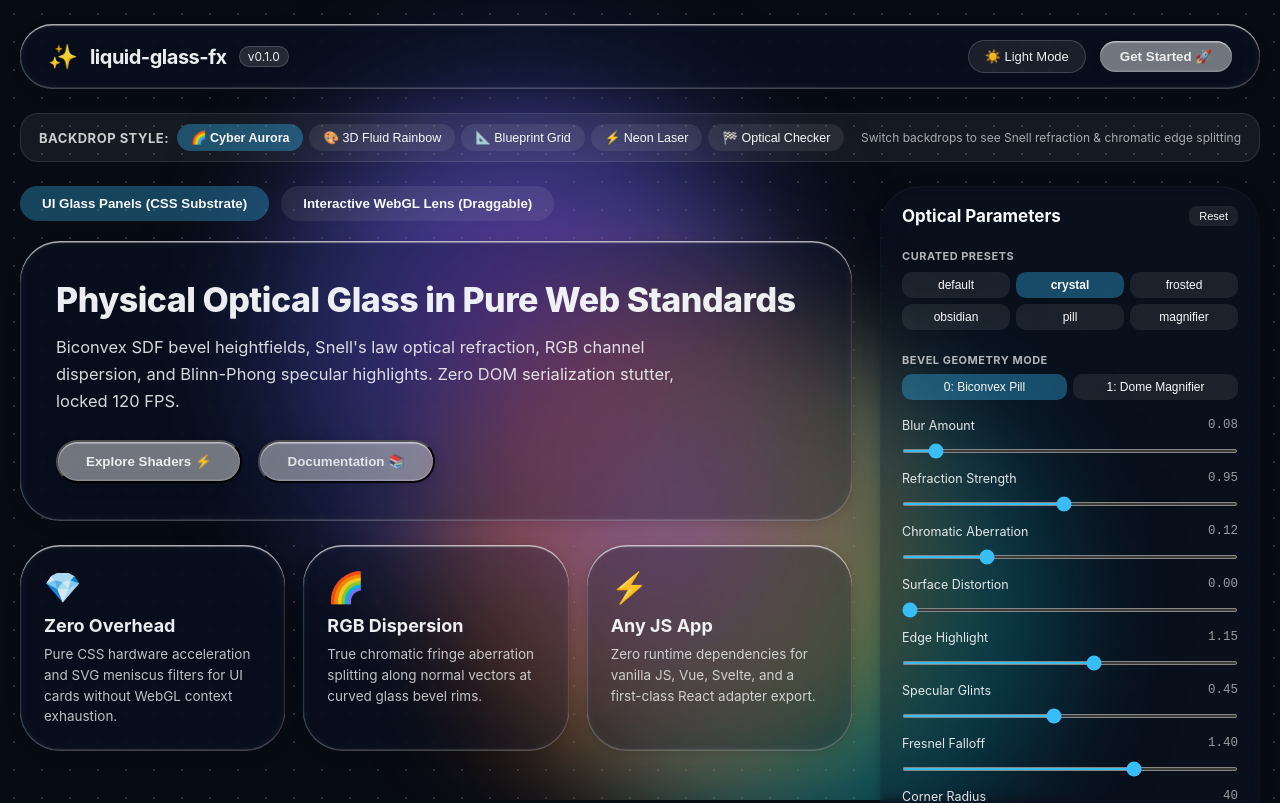
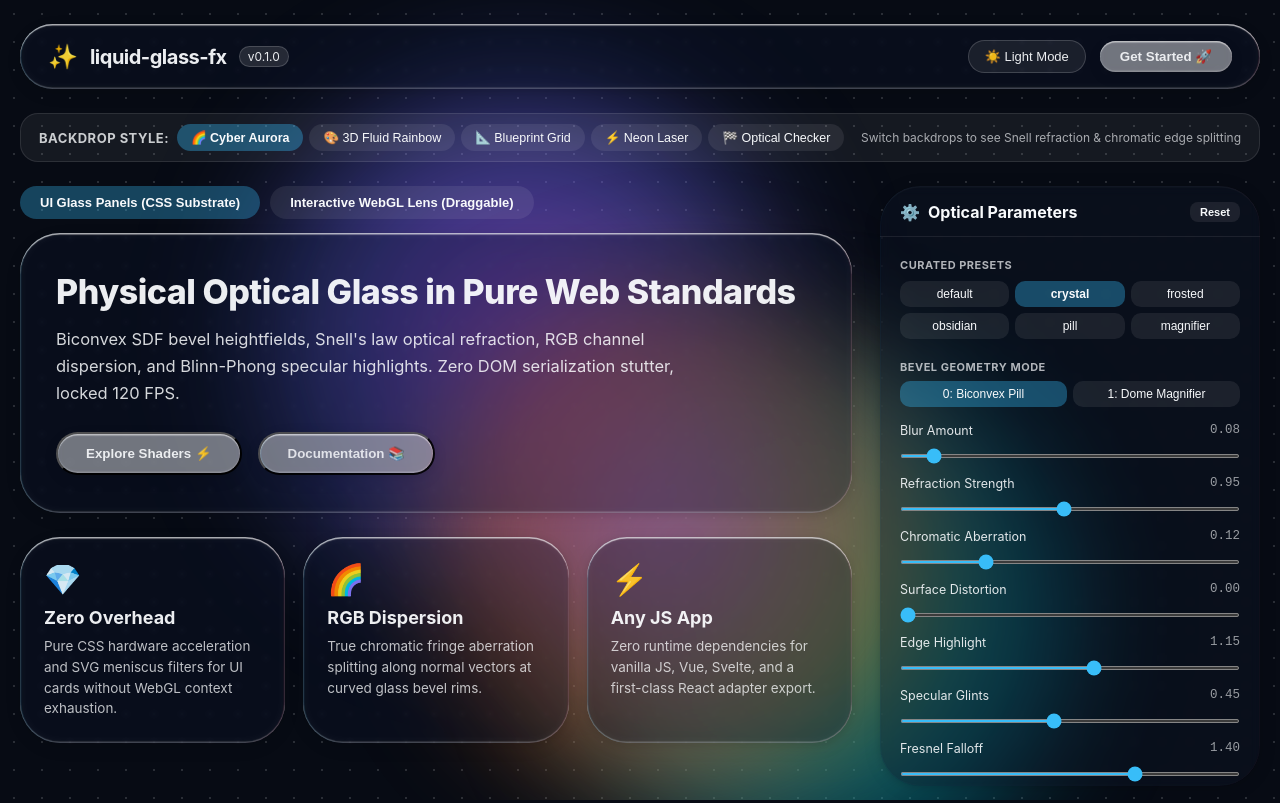
Before and after one commit to davidpconqueror/liquid-glass-fx, a React (Vite) app in the folder playground/: page / in a window 1280 px wide. Shown: the top 803 px of the page. Built offline with nearby package versions, Linux system fonts and the light colour scheme.

Commit message:
fix(playground): make optical parameters height uniform with demo stage and fix scrollbar leakage

```diff
--- a/playground/index.html
+++ b/playground/index.html
@@ -21,26 +21,34 @@
         background: #f1f5f9;
         color: #0f172a;
       }
-      /* Clean scrollbars for controls panel */
+      /* Clean custom scrollbars with track margins */
       ::-webkit-scrollbar {
         width: 6px;
         height: 6px;
       }
       ::-webkit-scrollbar-track {
         background: transparent;
+        margin: 8px 0;
       }
       ::-webkit-scrollbar-thumb {
-        background: rgba(255, 255, 255, 0.2);
-        border-radius: 4px;
+        background: rgba(255, 255, 255, 0.22);
+        border-radius: 9999px;
       }
       ::-webkit-scrollbar-thumb:hover {
-        background: rgba(56, 189, 248, 0.5);
+        background: rgba(56, 189, 248, 0.55);
       }
       body.light ::-webkit-scrollbar-thumb {
-        background: rgba(0, 0, 0, 0.2);
+        background: rgba(0, 0, 0, 0.22);
       }
       body.light ::-webkit-scrollbar-thumb:hover {
-        background: rgba(14, 165, 233, 0.6);
+        background: rgba(14, 165, 233, 0.65);
+      }
+      .glass-scrollbar {
+        scrollbar-width: thin;
+        scrollbar-color: rgba(255, 255, 255, 0.22) transparent;
+      }
+      body.light .glass-scrollbar {
+        scrollbar-color: rgba(0, 0, 0, 0.22) transparent;
       }
       @keyframes floatOrb1 {
         0%, 100% { transform: translate(0px, 0px) scale(1); }
--- a/playground/src/App.tsx
+++ b/playground/src/App.tsx
@@ -603,14 +603,15 @@ export function App() {
         >
           {/* Showcase Area */}
           <div>
-            <div style={{ display: "flex", gap: 12, marginBottom: 20 }}>
+            <div style={{ display: "flex", gap: 10, marginBottom: 14 }}>
               <button
                 onClick={() => setActiveTab("panel")}
                 style={{
-                  padding: "10px 22px",
-                  borderRadius: 24,
+                  padding: "9px 20px",
+                  borderRadius: 20,
                   border: "none",
                   fontWeight: 600,
+                  fontSize: 13,
                   cursor: "pointer",
                   background:
                     activeTab === "panel" ? "rgba(56, 189, 248, 0.32)" : "rgba(255,255,255,0.08)",
@@ -623,10 +624,11 @@ export function App() {
               <button
                 onClick={() => setActiveTab("lens")}
                 style={{
-                  padding: "10px 22px",
-                  borderRadius: 24,
+                  padding: "9px 20px",
+                  borderRadius: 20,
                   border: "none",
                   fontWeight: 600,
+                  fontSize: 13,
                   cursor: "pointer",
                   background:
                     activeTab === "lens" ? "rgba(56, 189, 248, 0.32)" : "rgba(255,255,255,0.08)",
@@ -741,7 +743,7 @@ export function App() {
               <div
                 style={{
                   position: "relative",
-                  height: 540,
+                  height: 550,
                   borderRadius: 24,
                   border: "1px solid rgba(255,255,255,0.15)",
                   overflow: "hidden",
@@ -753,7 +755,7 @@ export function App() {
                   id="lens-stage-canvas"
                   ref={stageCanvasRef}
                   width={800}
-                  height={540}
+                  height={550}
                   style={{
                     position: "absolute",
                     inset: 0,
@@ -783,12 +785,10 @@ export function App() {
             )}
           </div>
 
-          {/* Controls Panel (Sticky & Fully Scrollable) */}
+          {/* Controls Panel */}
           <div
             style={{
-              position: "sticky",
-              top: 24,
-              maxHeight: "calc(100vh - 48px)",
+              height: 600,
               display: "flex",
               flexDirection: "column",
             }}
@@ -797,36 +797,63 @@ export function App() {
               preset="default"
               theme={theme}
               style={{
-                padding: "20px 22px",
+                height: 600,
+                borderRadius: 24,
+                overflow: "hidden",
                 display: "flex",
                 flexDirection: "column",
-                gap: 18,
-                height: "100%",
-                maxHeight: "calc(100vh - 48px)",
-                overflowY: "auto",
-                overflowX: "hidden",
+                padding: 0,
               }}
             >
-              <div style={{ display: "flex", justifyContent: "space-between", alignItems: "center" }}>
-                <h3 style={{ fontSize: 17, fontWeight: 700 }}>Optical Parameters</h3>
+              <div
+                style={{
+                  display: "flex",
+                  justifyContent: "space-between",
+                  alignItems: "center",
+                  padding: "16px 20px 14px",
+                  borderBottom:
+                    theme === "dark"
+                      ? "1px solid rgba(255, 255, 255, 0.08)"
+                      : "1px solid rgba(0, 0, 0, 0.06)",
+                  flexShrink: 0,
+                }}
+              >
+                <div style={{ display: "flex", alignItems: "center", gap: 8 }}>
+                  <span style={{ fontSize: 16 }}>⚙️</span>
+                  <h3 style={{ fontSize: 16, fontWeight: 700, margin: 0 }}>Optical Parameters</h3>
+                </div>
                 <button
                   onClick={resetPreset}
                   style={{
-                    background: "rgba(255,255,255,0.08)",
+                    background: theme === "dark" ? "rgba(255,255,255,0.08)" : "rgba(0,0,0,0.06)",
                     border: "none",
                     borderRadius: 8,
                     padding: "4px 10px",
                     fontSize: 11,
                     color: "inherit",
                     cursor: "pointer",
-                    fontWeight: 500,
+                    fontWeight: 600,
+                    transition: "all 0.15s ease",
                   }}
                 >
                   Reset
                 </button>
               </div>
 
-              {/* Presets */}
+              {/* Scrollable Sliders & Presets Area with Internal Glass Scrollbar */}
+              <div
+                className="glass-scrollbar"
+                style={{
+                  flex: 1,
+                  overflowY: "auto",
+                  overflowX: "hidden",
+                  padding: "16px 20px 24px",
+                  display: "flex",
+                  flexDirection: "column",
+                  gap: 16,
+                }}
+              >
+                {/* Presets */}
               <div>
                 <label style={{ fontSize: 11, fontWeight: 700, opacity: 0.7, textTransform: "uppercase", letterSpacing: "0.5px" }}>
                   Curated Presets
@@ -950,6 +977,7 @@ export function App() {
                   </div>
                 ))}
               </div>
+              </div>
             </LiquidGlassPanel>
           </div>
         </div>
@@ -980,26 +1008,40 @@ export function App() {
             style={{
               maxWidth: 720,
               width: "100%",
-              maxHeight: "88vh",
-              overflowY: "auto",
-              padding: "36px 38px",
+              maxHeight: "85vh",
               borderRadius: 24,
+              overflow: "hidden",
+              display: "flex",
+              flexDirection: "column",
+              padding: 0,
               boxShadow: "0 25px 70px rgba(0,0,0,0.6)",
               border: "1px solid rgba(255, 255, 255, 0.2)",
             }}
             onClick={(e: React.MouseEvent) => e.stopPropagation()}
           >
-            {/* Header with Title and Close Button */}
-            <div style={{ display: "flex", alignItems: "center", justifyContent: "space-between", marginBottom: 24 }}>
+            {/* Header with Title and Close Button (Pinned) */}
+            <div
+              style={{
+                display: "flex",
+                alignItems: "center",
+                justifyContent: "space-between",
+                padding: "22px 28px 18px",
+                borderBottom:
+                  theme === "dark"
+                    ? "1px solid rgba(255, 255, 255, 0.08)"
+                    : "1px solid rgba(0, 0, 0, 0.06)",
+                flexShrink: 0,
+              }}
+            >
               <div style={{ display: "flex", alignItems: "center", gap: 12 }}>
                 <span style={{ fontSize: 28 }}>
                   {activeModal === "quickstart" ? "🚀" : "📚"}
                 </span>
                 <div>
-                  <h2 style={{ fontSize: 22, fontWeight: 800, margin: 0 }}>
+                  <h2 style={{ fontSize: 20, fontWeight: 800, margin: 0 }}>
                     {activeModal === "quickstart" ? "Getting Started with liquid-glass-fx" : "Documentation & API Reference"}
                   </h2>
-                  <p style={{ fontSize: 13, opacity: 0.7, margin: "4px 0 0" }}>
+                  <p style={{ fontSize: 12.5, opacity: 0.7, margin: "3px 0 0" }}>
                     Physical optical glass in pure web standards (zero runtime dependencies)
                   </p>
                 </div>
@@ -1018,11 +1060,23 @@ export function App() {
                   display: "flex",
                   alignItems: "center",
                   justifyContent: "center",
+                  transition: "background 0.15s ease",
                 }}
               >
                 ✕
               </button>
             </div>
+
+            {/* Scrollable Modal Content with Sleek Internal Glass Scrollbar */}
+            <div
+              className="glass-scrollbar"
+              style={{
+                flex: 1,
+                overflowY: "auto",
+                overflowX: "hidden",
+                padding: "24px 28px 28px",
+              }}
+            >
 
             {/* Quickstart Tab Content */}
             {activeModal === "quickstart" && (
@@ -1292,6 +1346,7 @@ createLiquidGlassLens(document.querySelector("#my-lens"), { draggable: true });`
                 </div>
               </div>
             )}
+            </div>
           </LiquidGlassPanel>
         </div>
       )}
```
Also changed, not shown: 1 other file (tests, documents, lock files or other folders).
